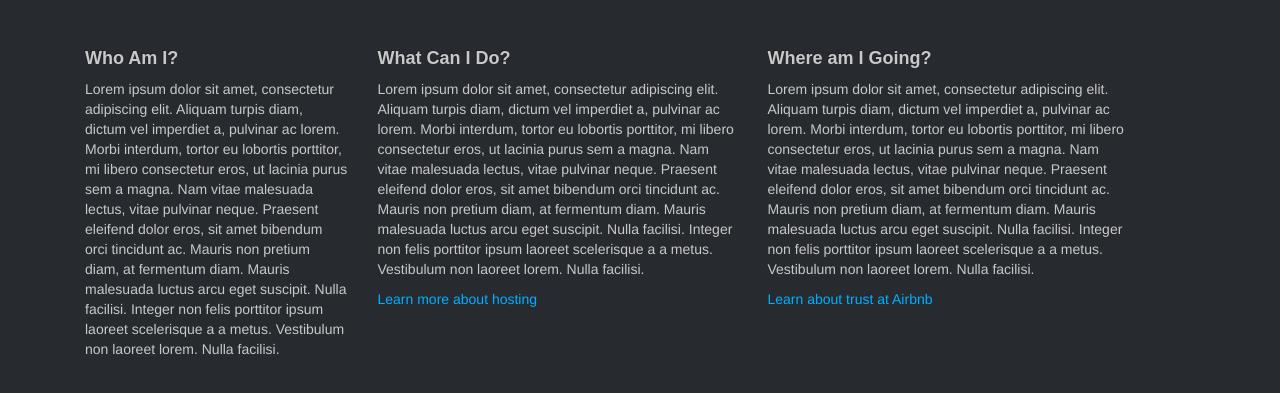
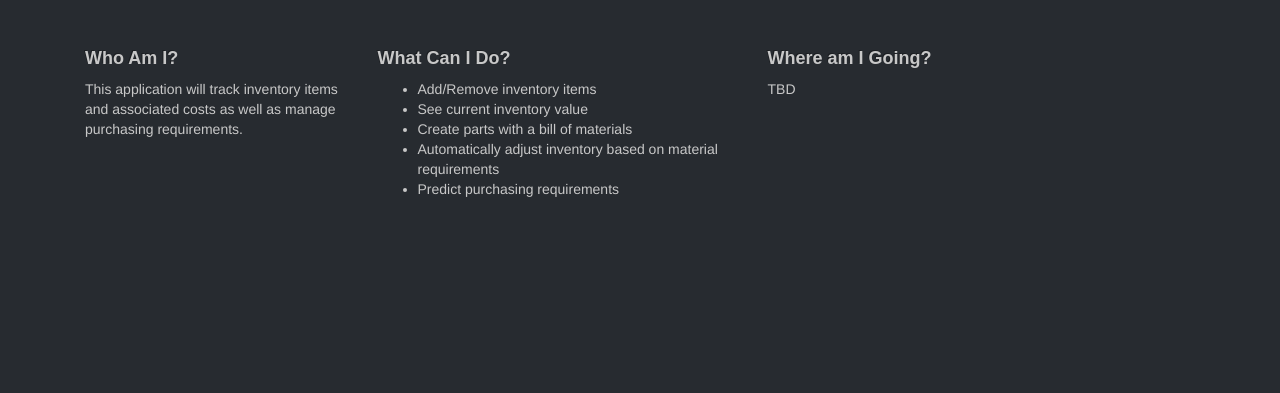
Before and after one commit to timbtlr/InventoryManagement, a website: page public/index.html in a window 1280 px wide. Shown: the part 201-594 px from the top of the page. Drawn offline with Linux system fonts and the light colour scheme.

Commit message:
Update home.html

```diff
--- a/public/views/home.html
+++ b/public/views/home.html
@@ -5,37 +5,26 @@
 				<div class="col-sm-3">
 					<h3>Who Am I?</h3>
 					<p>
-							Lorem ipsum dolor sit amet, consectetur adipiscing elit. Aliquam turpis diam, dictum vel imperdiet a,
-							pulvinar ac lorem. Morbi interdum, tortor eu lobortis porttitor, mi libero consectetur eros, ut lacinia
-							purus sem a magna. Nam vitae malesuada lectus, vitae pulvinar neque. Praesent eleifend dolor eros, sit
-							amet bibendum orci tincidunt ac. Mauris non pretium diam, at fermentum diam. Mauris malesuada luctus arcu
-							eget suscipit. Nulla facilisi. Integer non felis porttitor ipsum laoreet scelerisque a a metus. Vestibulum
-							non laoreet lorem. Nulla facilisi.
+						This application will track inventory items and associated costs as well as manage purchasing requirements.
 					</p>
 				</div>
 				<div class="col-md-4">
 					<h3>What Can I Do?</h3>
 					<p>
-							Lorem ipsum dolor sit amet, consectetur adipiscing elit. Aliquam turpis diam, dictum vel imperdiet a,
-							pulvinar ac lorem. Morbi interdum, tortor eu lobortis porttitor, mi libero consectetur eros, ut lacinia
-							purus sem a magna. Nam vitae malesuada lectus, vitae pulvinar neque. Praesent eleifend dolor eros, sit
-							amet bibendum orci tincidunt ac. Mauris non pretium diam, at fermentum diam. Mauris malesuada luctus arcu
-							eget suscipit. Nulla facilisi. Integer non felis porttitor ipsum laoreet scelerisque a a metus. Vestibulum
-							non laoreet lorem. Nulla facilisi.
+						<ul>
+							<li>Add/Remove inventory items</li>
+							<li>See current inventory value</li>
+							<li>Create parts with a bill of materials</li>
+							<li>Automatically adjust inventory based on material requirements</li>
+							<li>Predict purchasing requirements</li>
+						</ul>
 					</p>
-					<p><a href="#">Learn more about hosting</a></p>
 				</div>
 				<div class="col-md-4">
 					<h3>Where am I Going?</h3>
 					<p>
-							Lorem ipsum dolor sit amet, consectetur adipiscing elit. Aliquam turpis diam, dictum vel imperdiet a,
-							pulvinar ac lorem. Morbi interdum, tortor eu lobortis porttitor, mi libero consectetur eros, ut lacinia
-							purus sem a magna. Nam vitae malesuada lectus, vitae pulvinar neque. Praesent eleifend dolor eros, sit
-							amet bibendum orci tincidunt ac. Mauris non pretium diam, at fermentum diam. Mauris malesuada luctus arcu
-							eget suscipit. Nulla facilisi. Integer non felis porttitor ipsum laoreet scelerisque a a metus. Vestibulum
-							non laoreet lorem. Nulla facilisi.
+						TBD
 					</p>
-					<p><a href="#">Learn about trust at Airbnb</a></p>
 				</div>
 			</div>
 		</div>
```
Lines whose indentation alone changed are shown as unchanged.
